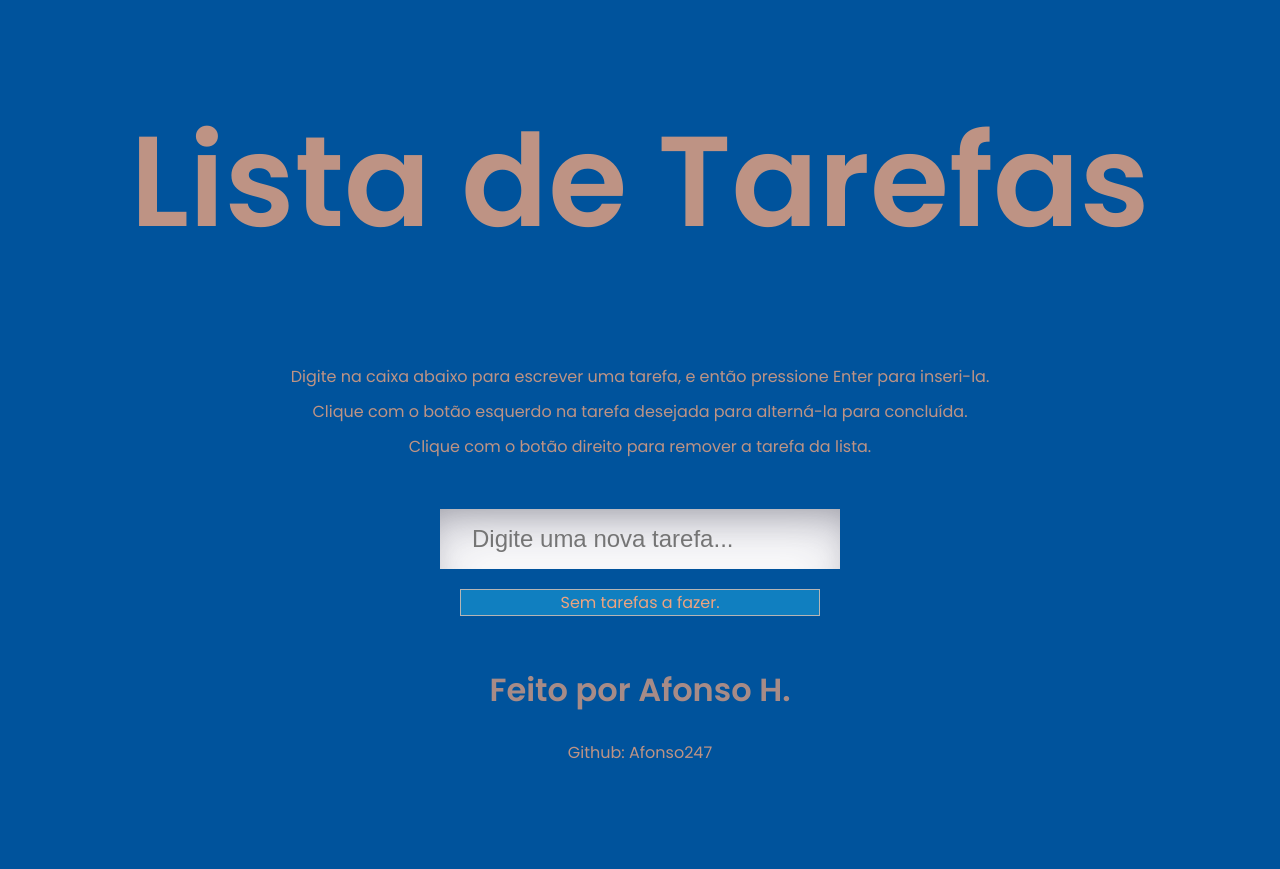
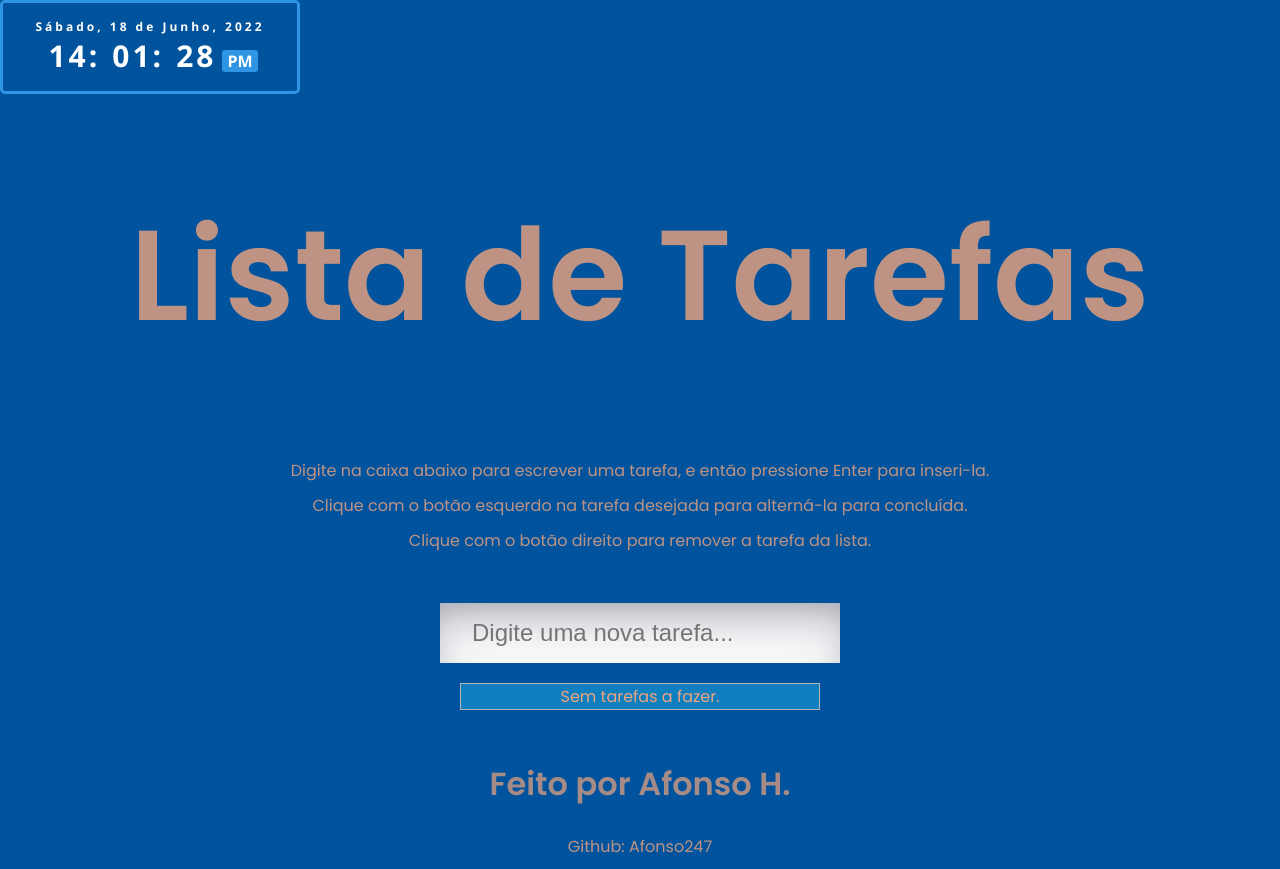
Before and after one commit to Afonso247/Lista-de-Tarefas, a plain HTML site: page index.html in a window 1280 px wide. Before the commit the page ends 800 px from the top, so only its background shows below. Drawn offline with Linux system fonts and the light colour scheme.

Commit message:
Add files via upload

```diff
--- a/index.html
+++ b/index.html
@@ -7,8 +7,24 @@
     <title>ToDo App</title>
     <link rel="stylesheet" href="src/style.css">
     <script src="src/script.js" defer></script>
+    <script src="src/scriptrel.js" defer></script>
 </head>
 <body>
+
+    <div class="datatempo">
+        <div class="data">
+            <span id="nomedia">Dia,</span>
+            <span id="numdia">00</span>
+            <span id="mes">Mês,</span>
+            <span id="ano">Ano</span>
+        </div>
+        <div class="tempo">
+            <span id="horas">00:</span>
+            <span id="minutos">00:</span>
+            <span id="segundos">00</span>
+            <span id="periodo">AM</span>
+        </div>
+    </div>
 
     <h1>Lista de Tarefas</h1>
     <p>Digite na caixa abaixo para escrever uma tarefa, e então pressione Enter para inseri-la.</p>
--- /dev/null
+++ b/src/scriptrel.js
@@ -0,0 +1,43 @@
+
+function atualizarRelogio() {
+    const data = new Date();
+
+    // Chuva de letkkkkkkkkk
+    let dianome = data.getDay();
+    let dianum = data.getDate();
+    let mes = data.getMonth();
+    let ano = data.getFullYear();
+    let horas = data.getHours();
+    let mins = data.getMinutes();
+    let segs = data.getSeconds();
+    let periodo = "AM";
+    // Cabo a chuva(grazadeus)
+
+
+    if (horas > 12) {
+        periodo = "PM";
+    }
+
+    Number.prototype.pad = function(n) {
+        for (var x = this.toString(); x.length < n; x = 0 + x);
+            return x;
+    }
+
+    const meses = ["Janeiro,","Fevereiro,","Março,","Abril,","Maio,","Junho,","Julho,","Agosto,","Setembro,","Outubro,","Novembro,","Dezembro,"];
+    const diasemana = ["Domingo,","Segunda-Feira,","Terça-Feira,","Quarta-Feira,","Quinta-Feira,","Sexta-Feira,","Sábado,"];
+    const ids = ["nomedia","numdia","mes","ano","horas","minutos","segundos","periodo"];
+    const valores = [diasemana[dianome],dianum.pad(2)+" de",meses[mes],ano,horas.pad(2)+":",mins.pad(2)+":",segs.pad(2),periodo];
+
+    for(let i = 0; i < valores.length; i++) {
+        document.getElementById(ids[i]).firstChild.nodeValue = valores[i];
+    }
+
+};
+
+function inicializarRelogio() {
+    atualizarRelogio();
+
+    window.setInterval("atualizarRelogio()", 1);
+};
+
+inicializarRelogio();
--- a/src/style.css
+++ b/src/style.css
@@ -75,3 +75,51 @@ form {
     opacity: 0.4;
     text-decoration: line-through;
 }
+
+
+
+
+.datatempo {
+    color: #fff;
+    font-family: "Segoe UI", sans-serif;
+    width: 300px;
+    padding: 15px 10px;
+    border: 3px solid #2E94E3;
+    border-radius: 5px;
+    transition: 0.25s;
+    transition-property: background-color, box-shadow;
+}
+.datatempo:hover {
+    background-color: #2E94E3;
+    box-shadow: 0 0 20px #2E94E3;
+}
+
+.data {
+    font-size: 12px;
+    font-weight: 600;
+    text-align: center;
+    letter-spacing: 3px;
+}
+
+.tempo {
+    font-size: 30px;
+    display: flex;
+    justify-content: center;
+    align-items: center;
+}
+.tempo span:not(:last-child) {
+    position: relative;
+    margin: 0 6px;
+    font-weight: 600;
+    text-align: center;
+    letter-spacing: 3px;
+}
+.tempo span:last-child {
+    background-color: #2E94E3;
+    font-size: 16px;
+    font-weight: 600;
+    text-transform: uppercase;
+    margin-top: 10px;
+    padding: 0 5px;
+    border-radius: 3px;
+}
```
